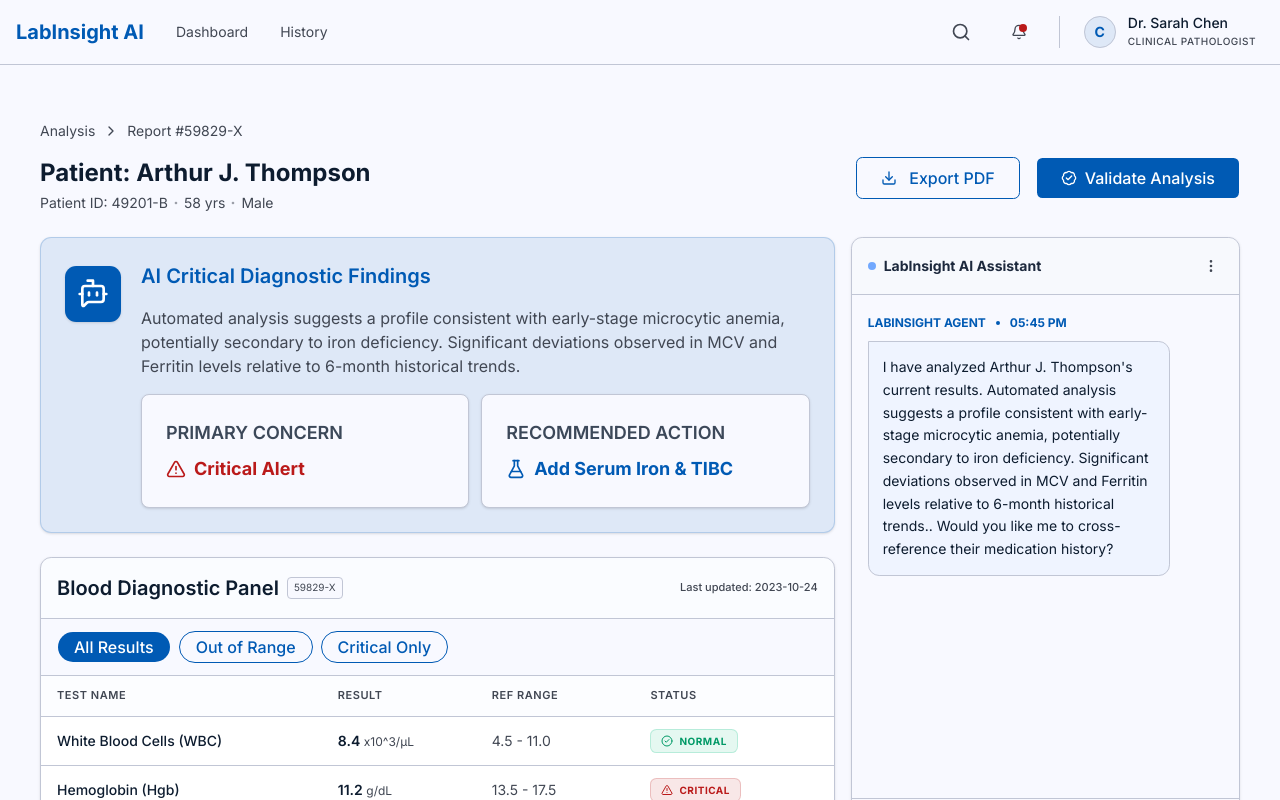
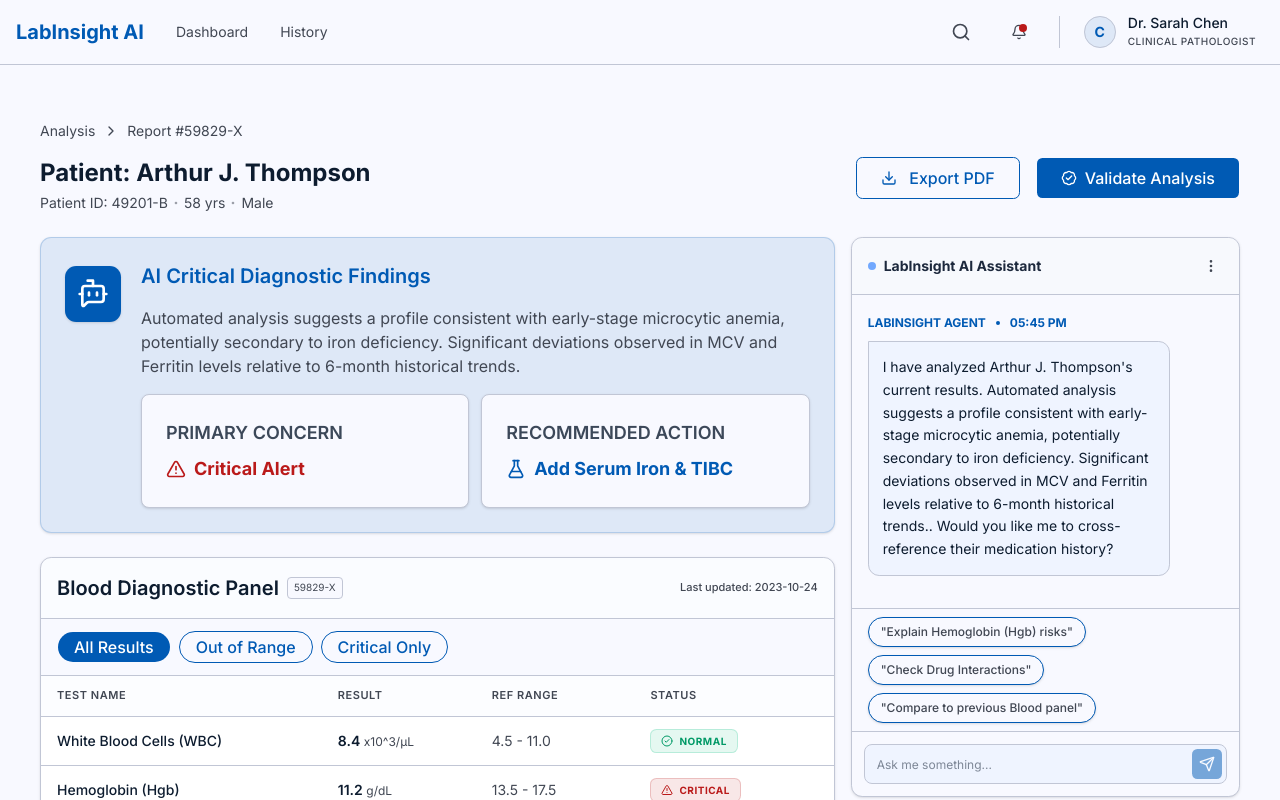
Before and after one commit to thi-miranda348/labinsight-ai-front-end, a Next.js app: page /analysis/59829-X in a window 1280 px wide. Shown: the top 800 px of the page. Built offline with nearby package versions, Linux system fonts and the light colour scheme.

Commit message:
feat(analysis): adjust the height of the AI chat

```diff
--- a/app/analysis/[id]/InteractiveAnalysisView.tsx
+++ b/app/analysis/[id]/InteractiveAnalysisView.tsx
@@ -208,7 +208,7 @@ export function InteractiveAnalysisView({ report, patient }: viewProps) {
                 </div>
 
                 {/* AI chat */}
-                <div className="bg-background border rounded-xl shadow-sm overflow-hidden sticky top-20 flex flex-col h-[600px] lg:h-auto lg:min-h-[600px]">
+                <div className="bg-background border rounded-xl shadow-sm overflow-hidden sticky top-20 flex flex-col h-[600px] lg:h-[calc(70vh)]">
 
                     {/* Assistant Header Section */}
                     <div className="p-4 border-b flex items-center justify-between bg-slate-50/50 dark:bg-zinc-900/50 shrink-0">
```
